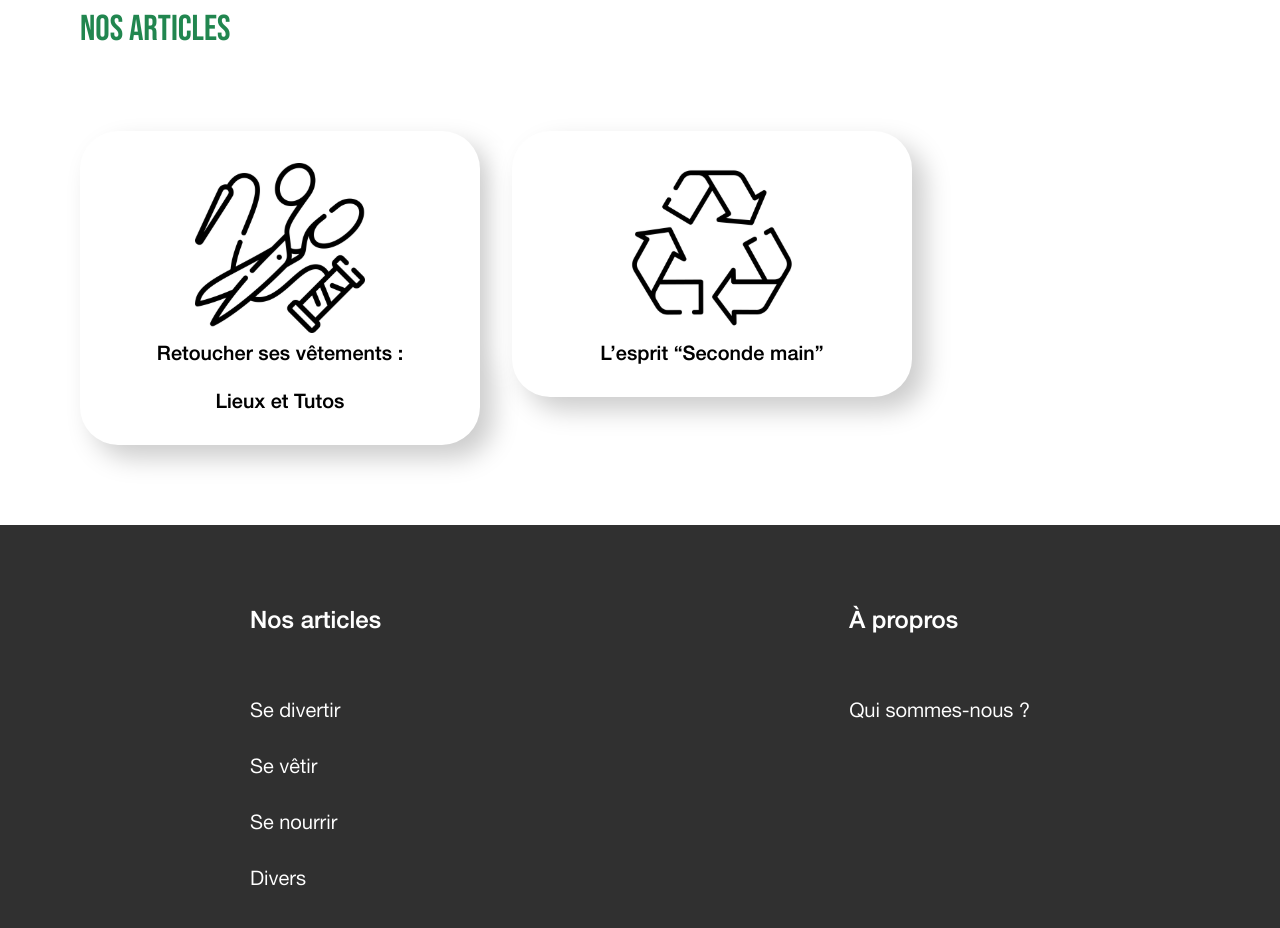
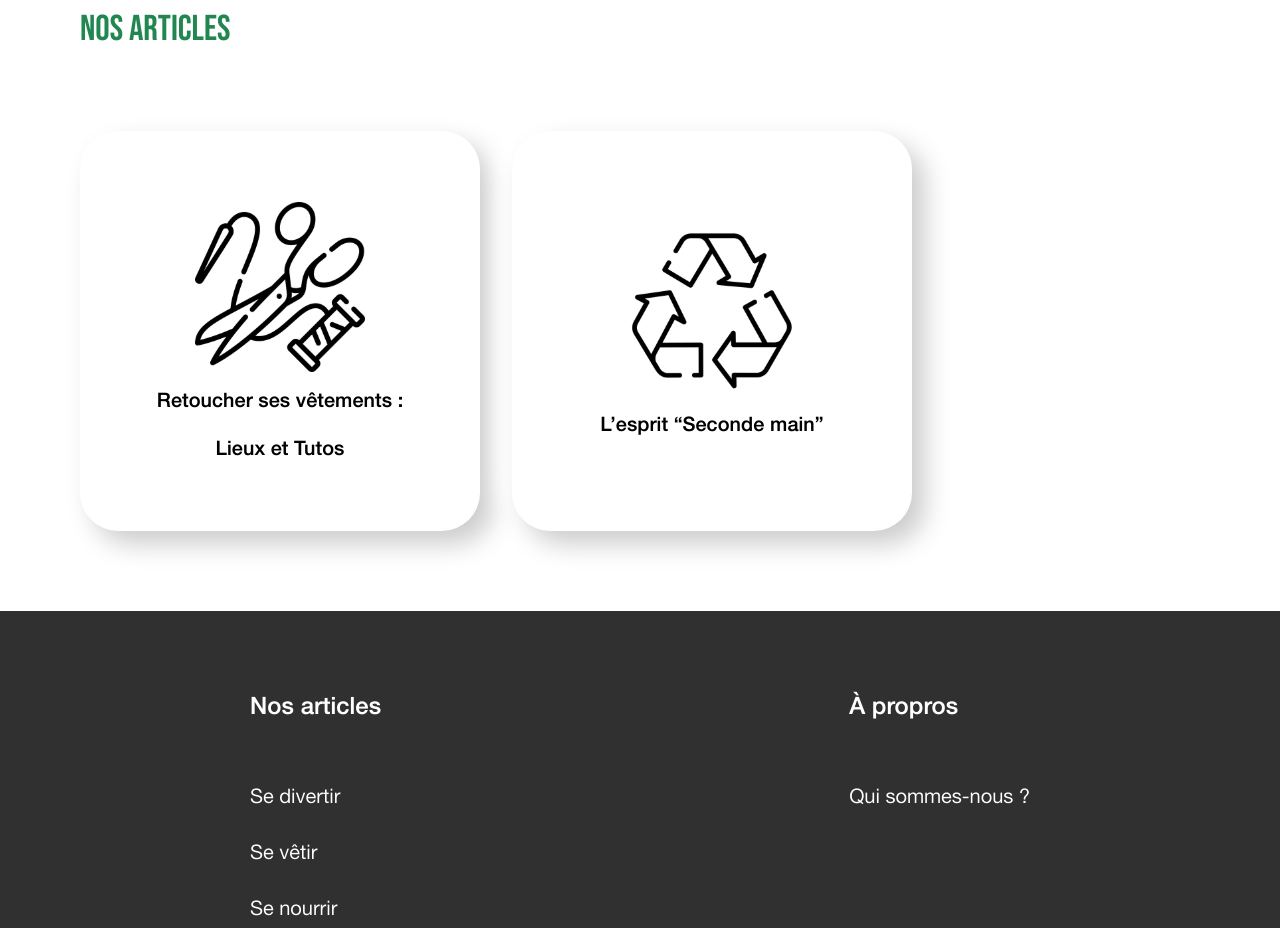
Before and after one commit to HeloisePi/Reboot2023_, a SvelteKit app: page /sevetir in a window 1280 px wide. Shown: the part 1040-1968 px from the top of the page. Built offline with nearby package versions, Linux system fonts and the light colour scheme.

Commit message:
Bouton same height

```diff
--- a/src/routes/component/ThemeButton.svelte
+++ b/src/routes/component/ThemeButton.svelte
@@ -16,14 +16,13 @@
         flex-direction: column;
         width: 400px;
         height: 400px;
-        height: fit-content;
         border-radius: 38px;
         background: #ffffff;
         box-shadow:  13px 13px 26px #cccccc,
              -13px -13px 26px #ffffff;
         align-items: center;
         justify-content: center;
-        gap: 0.5rem;
+        gap: 1rem;
         transition: ease-in  500ms;
         cursor: pointer;
 
```
